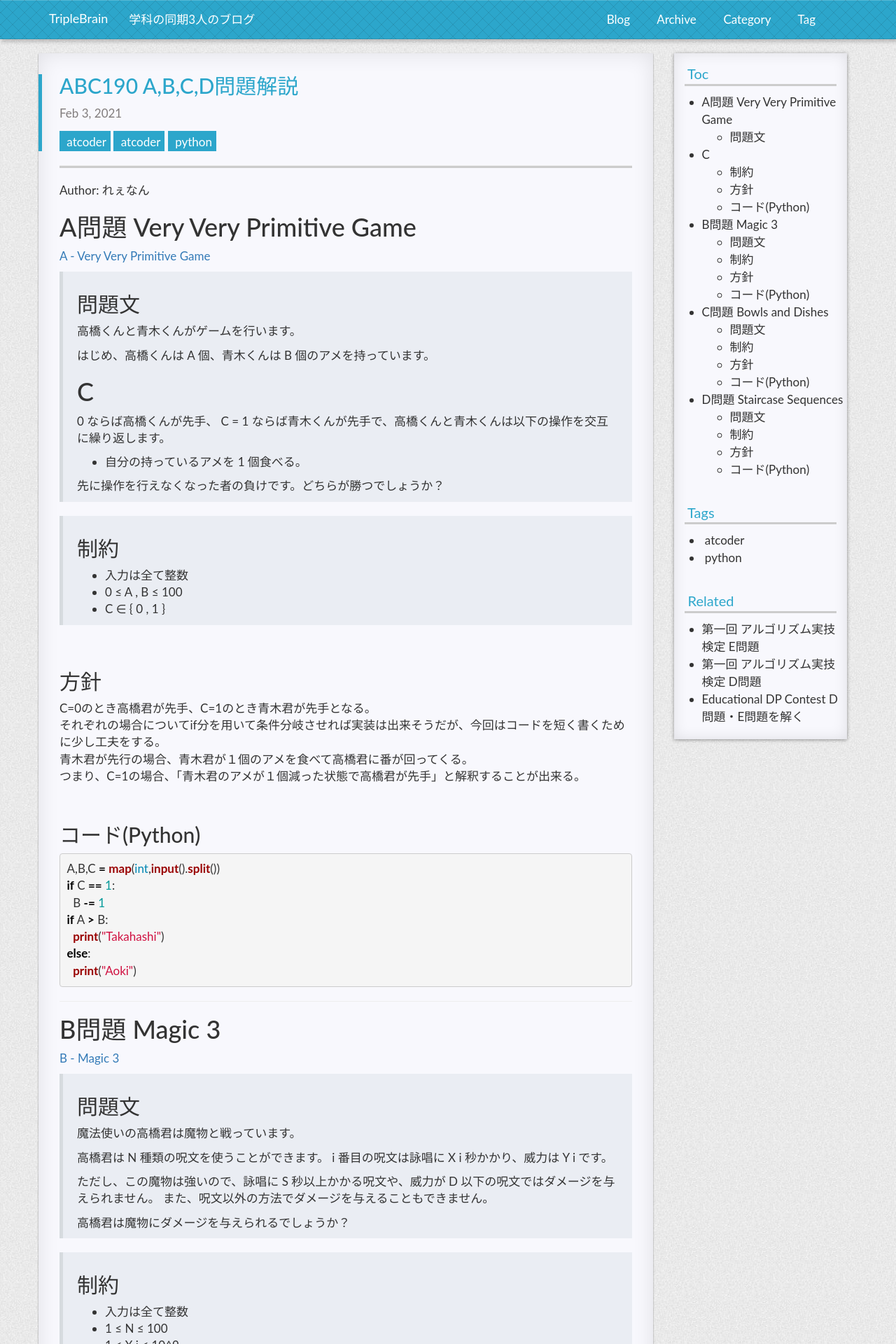
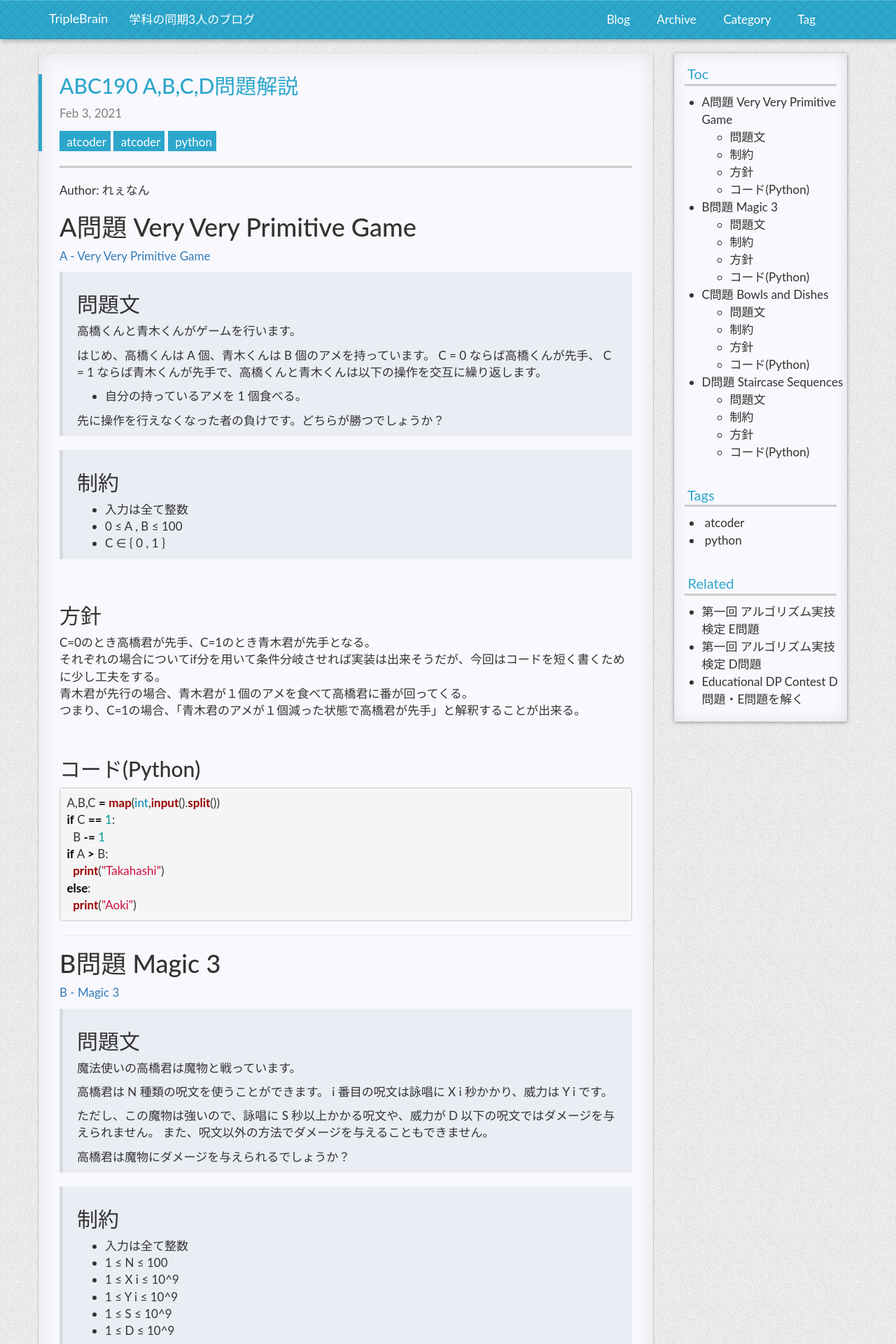
Before and after one commit to nononotyamm/TripleBrain, a Jekyll site: the page built from _posts/2021-02-03-abc190-abcd.md, in a window 1280 px wide. Shown: the top 1920 px of the page at 70% size. Built offline with Jekyll 4.4.1, drawn with Linux system fonts in a browser that asks for light colours; nearby versions of some CDN libraries; comment, search, counter and statistics services are not loaded; a style sheet for code colours, icons or effects is not loaded.

Commit message:
modify nlp research 1

```diff
--- a/_config.yml
+++ b/_config.yml
@@ -39,9 +39,9 @@ gitment:
     client_id:
     client_secret:
 
-url: "https://arinie.github.io/TripleBrain"
-imgrepo: "https://arinie.github.io/TripleBrain/static/img"
+# url: "https://arinie.github.io/TripleBrain"
+# imgrepo: "https://arinie.github.io/TripleBrain/static/img"
 
 
-# url: "http://127.0.0.1:4000"
-# imgrepo: "http://127.0.0.1:4000/static/img"
+url: "http://127.0.0.1:4000"
+imgrepo: "http://127.0.0.1:4000/static/img"
--- a/_posts/2021-02-03-abc190-abcd.md
+++ b/_posts/2021-02-03-abc190-abcd.md
@@ -24,8 +24,7 @@ A
  個、青木くんは
 B
  個のアメを持っています。
->
->C
+C
 =
 0
  ならば高橋くんが先手、
```
Also changed, not shown: _posts/2021-02-06-NLP-atc1.md (+44 -0 lines).
